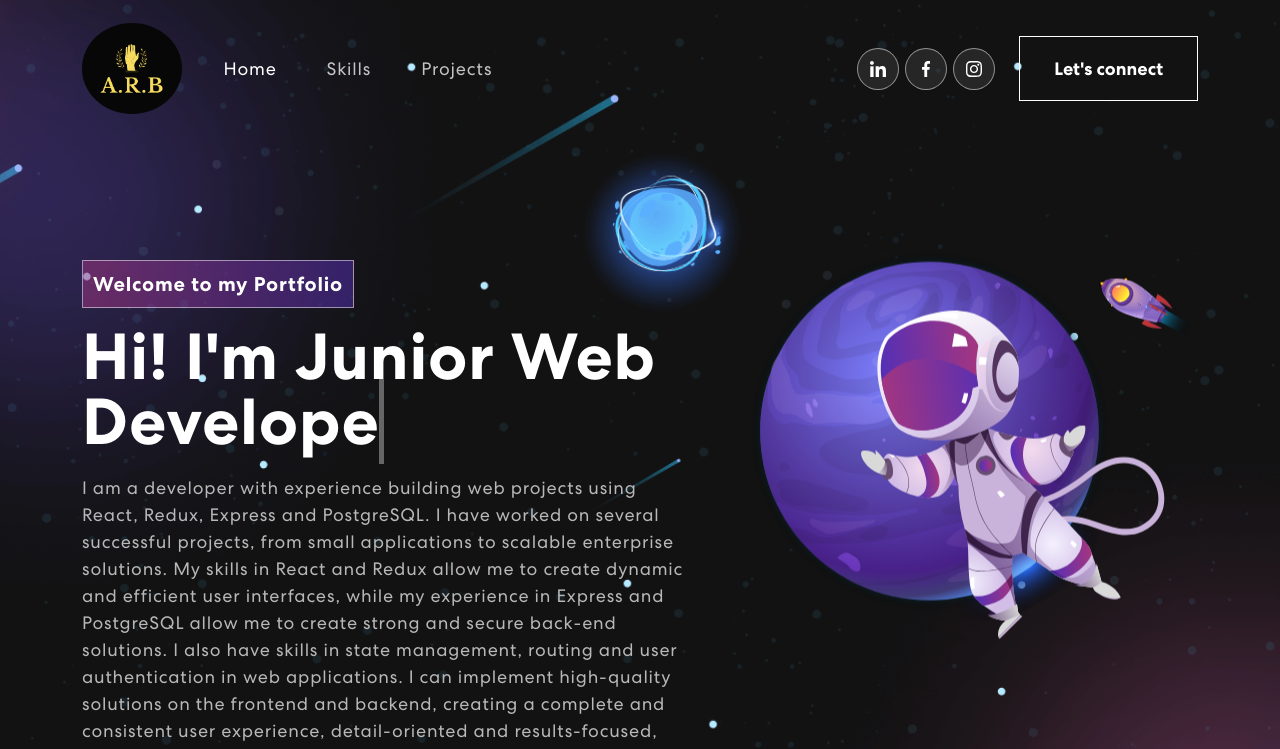
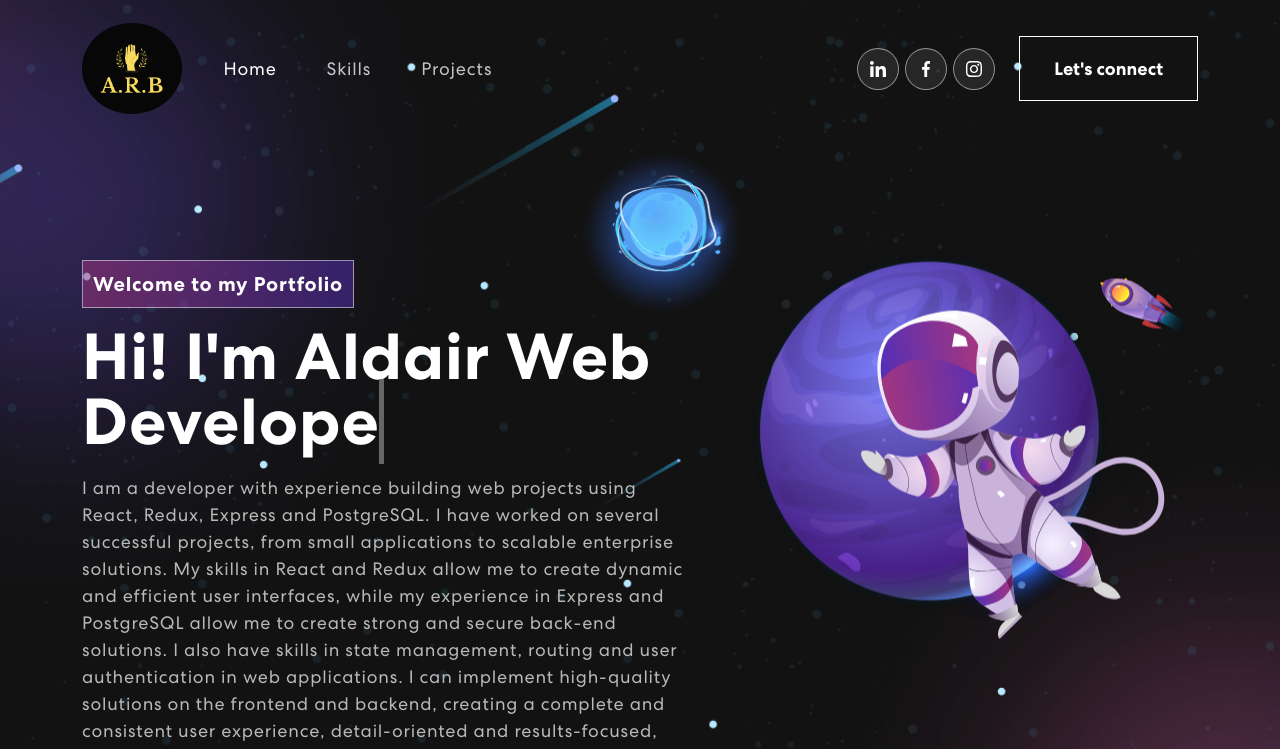
Before and after one commit to aldair1630/portfolio, a React (Create React App) app: page / in a window 1280 px wide. Shown: the top 749 px of the page. Built offline with nearby package versions, Linux system fonts and the light colour scheme.

Commit message:
editing words

```diff
--- a/src/components/Banner.js
+++ b/src/components/Banner.js
@@ -71,11 +71,11 @@ export const Banner = () => {
                 >
                   <span className="tagline">Welcome to my Portfolio</span>
                   <h1>
-                    {`Hi! I'm Junior `}
+                    {`Hi! I'm Aldair `}
                     <span
                       className="txt-rotate"
                       dataPeriod="1000"
-                      data-rotate='[ "Web Developer", "Web Designer", "UI/UX Designer", Full Stack]'
+                      data-rotate='[ "Junior Web Developer", "Junior Web Designer", "Junior UI/UX Designer", " Junior Full Stack"]'
                     >
                       <span className="wrap">{text}</span>
                     </span>
```
